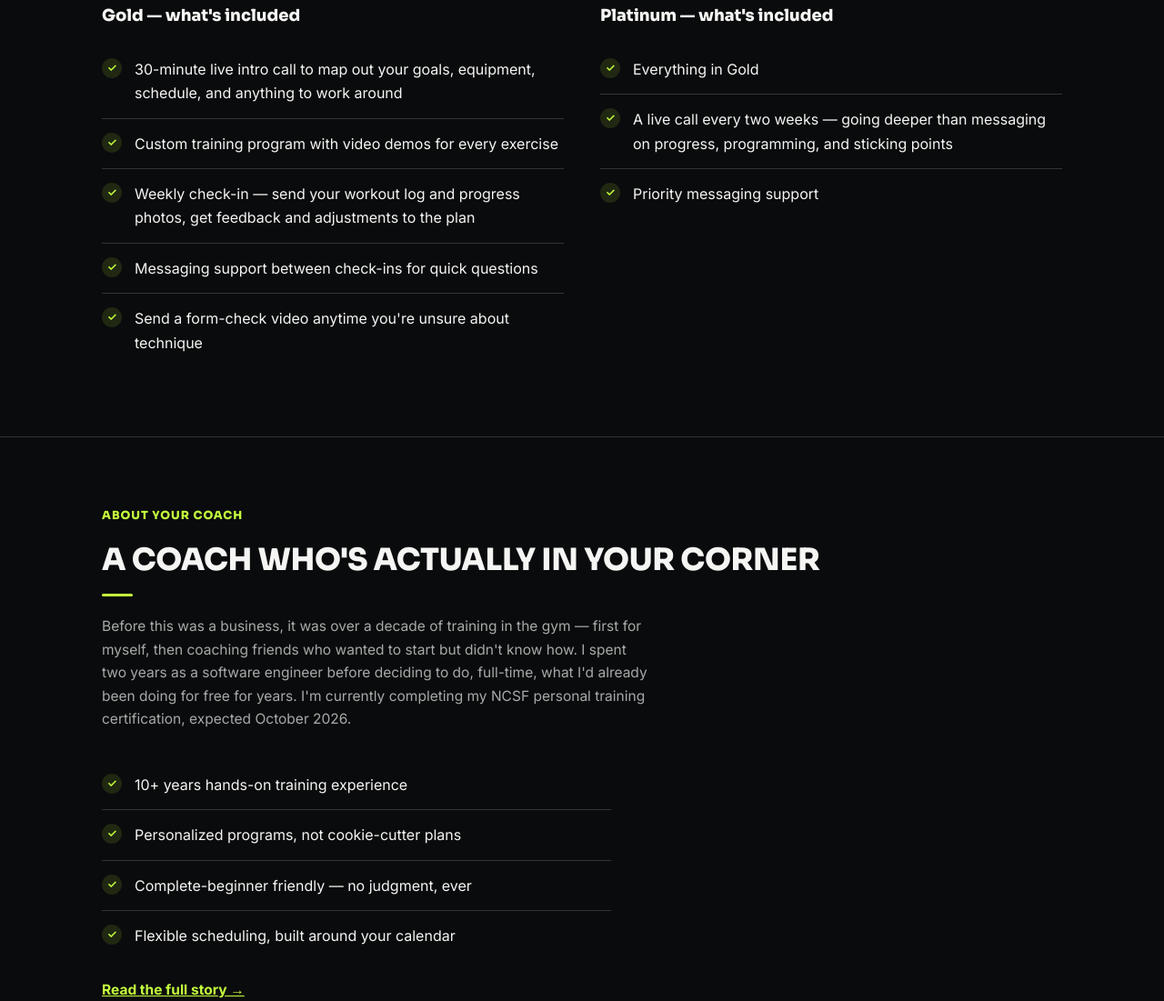
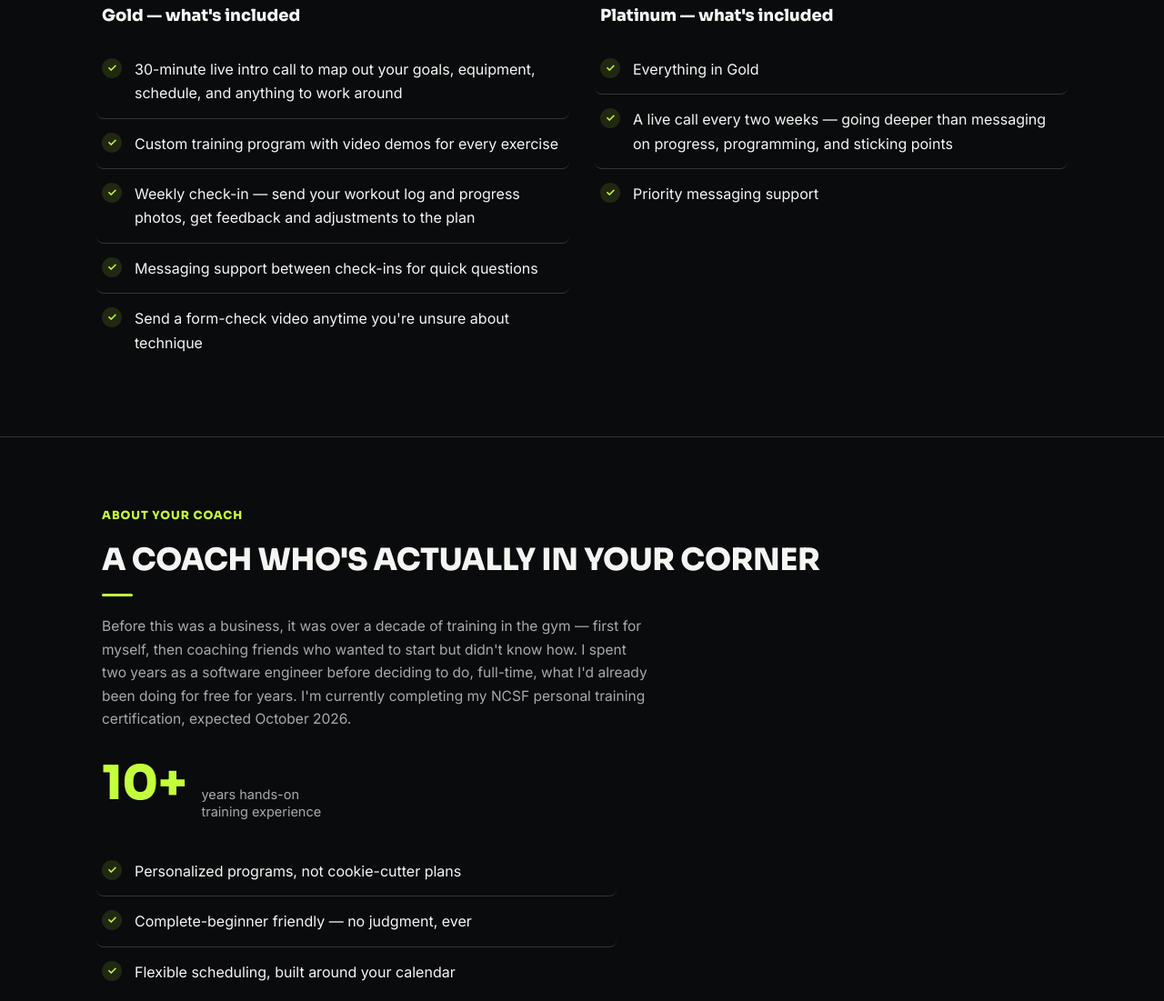
Before and after one commit to muhammad-amirul98/fitness-made-simple, a plain HTML site: page index.html in a window 1280 px wide. Shown: the part 1867-2968 px from the top of the page at 91% size. Drawn offline with Linux system fonts and the light colour scheme.

Commit message:
Add design polish: card/list hover states, stat callout
Inspired by research into dark-mode design patterns (Ultimate
Performance's bold-number treatment, general SaaS hover
conventions) - price cards and why-list items were completely
static before. Also promoted "10+ years" from a plain bullet to
a proper stat callout matching the pricing typography scale.
Biggest remaining visual gap is real photography, which needs an
actual photo of the coach - can't fabricate that.

```diff
--- a/css/landing.css
+++ b/css/landing.css
@@ -253,6 +253,12 @@ h1 .rule, h2 .rule{
   border:1px solid var(--border);
   border-radius:var(--radius-lg);
   padding:28px 24px;
+  transition:transform 0.2s ease, border-color 0.2s ease, box-shadow 0.2s ease;
+}
+.price-card:hover{
+  transform:translateY(-3px);
+  border-color:var(--acid);
+  box-shadow:0 14px 32px rgba(196,255,61,0.1);
 }
 .price-card .tier-name{
   font-family:'Sora',sans-serif;
@@ -296,6 +302,26 @@ h1 .rule, h2 .rule{
 }
 .section-note a{ color:var(--acid); font-weight:700; text-decoration:underline; }
 
+/* ---------- Stat callout ---------- */
+.stat{
+  display:flex;
+  align-items:baseline;
+  gap:16px;
+  margin-bottom:28px;
+}
+.stat-num{
+  font-family:'Sora',sans-serif;
+  font-weight:900;
+  font-size:52px;
+  color:var(--acid);
+  line-height:1;
+}
+.stat-label{
+  font-size:14.5px;
+  color:var(--muted);
+  line-height:1.35;
+}
+
 /* ---------- Why train with me ---------- */
 .why-list{ list-style:none; max-width:560px; }
 .why-list li{
@@ -304,9 +330,13 @@ h1 .rule, h2 .rule{
   gap:14px;
   font-size:16px;
   color:var(--white);
-  padding:14px 0;
+  padding:14px 6px;
+  margin:0 -6px;
+  border-radius:var(--radius-sm);
   border-bottom:1px solid var(--border);
+  transition:background 0.2s ease;
 }
+.why-list li:hover{ background:rgba(255,255,255,0.03); }
 .why-list li:last-child{ border-bottom:none; }
 .why-list li::before{
   content:"✓";
--- a/index.html
+++ b/index.html
@@ -154,8 +154,11 @@
       <span class="section-tag reveal">About your coach</span>
       <h2 class="reveal">A coach who's actually in your corner<span class="rule" aria-hidden="true"></span></h2>
       <p class="section-desc-plain reveal">Before this was a business, it was over a decade of training in the gym — first for myself, then coaching friends who wanted to start but didn't know how. I spent two years as a software engineer before deciding to do, full-time, what I'd already been doing for free for years. I'm currently completing my NCSF personal training certification, expected October 2026.</p>
+      <div class="stat reveal">
+        <span class="stat-num">10+</span>
+        <span class="stat-label">years hands-on<br>training experience</span>
+      </div>
       <ul class="why-list reveal">
-        <li>10+ years hands-on training experience</li>
         <li>Personalized programs, not cookie-cutter plans</li>
         <li>Complete-beginner friendly — no judgment, ever</li>
         <li>Flexible scheduling, built around your calendar</li>
```
